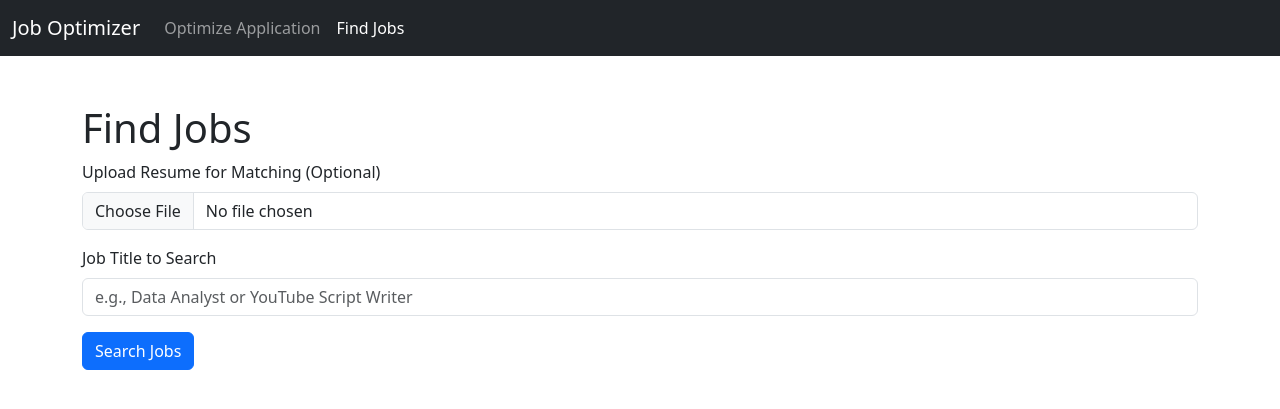
After one commit to Kenengmathias/Job-Application-Optimizer, a Flask app: page /find_jobs in a window 1280 px wide. The commit adds this page. Shown: the top 409 px of the page. Run offline with Flask 3, Linux system fonts and the light colour scheme.

Commit message:
Add Find Jobs section and improve UI with Bootstrap nav

```diff
--- a/app.py
+++ b/app.py
@@ -7,6 +7,8 @@ from jinja2 import Template
 import os
 import re
 import spacy
+import requests
+from bs4 import BeautifulSoup
 
 nltk.download('punkt')
 nltk.download('stopwords')
@@ -31,9 +33,13 @@ def parse_resume(pdf_path):
             if matches:
                 achievements.extend(matches)
         achievements = "\n".join(achievements).strip() if achievements else "No experience section found."
-        return text, achievements
+        # Extract skills section
+        skills_pattern = r"(?:Skills):?\s*.*?((?=\n[A-Z])|\Z)"
+        skills_match = re.findall(skills_pattern, text, re.DOTALL | re.IGNORECASE)
+        skills = skills_match[0].strip().split(', ') if skills_match else []
+        return text, achievements, skills
     except Exception as e:
-        return f"Error parsing resume: {e}", ""
+        return f"Error parsing resume: {e}", "", []
 
 def extract_keywords(text):
     # Expanded skill list based on resume and common job skills
@@ -55,7 +61,7 @@ def extract_keywords(text):
 
 def compare_texts(resume_keywords, job_keywords):
     missing = [k for k in job_keywords if k not in resume_keywords and max(fuzz.ratio(k, r) for r in resume_keywords) < 80]
-    return missing[:5]  # Reduced fuzz ratio threshold to 80 for better soft skill detection
+    return missing[:5]
 
 def generate_cover_letter(name, job_title, company, resume_keywords, missing_keywords, achievements):
     with open("templates/cover_letter_template.txt") as f:
@@ -75,9 +81,38 @@ def save_application(job_title, company, date, status):
     conn.commit()
     conn.close()
 
+def search_jobs(query):
+    jobs = []
+    # Upwork
+    upwork_url = f"https://www.upwork.com/search/jobs?q={query.replace(' ', '%20')}"
+    response = requests.get(upwork_url)
+    soup = BeautifulSoup(response.text, 'html.parser')
+    for job in soup.find_all('div', class_='job-tile', limit=5):
+        title = job.find('h5').text.strip() if job.find('h5') else "No title"
+        link = "https://www.upwork.com" + job.find('a')['href'] if job.find('a') else "No link"
+        jobs.append({"title": title, "link": link, "source": "Upwork"})
+    # Freelancer
+    freelancer_url = f"https://www.freelancer.com/job-search/{query.replace(' ', '-')}"
+    response = requests.get(freelancer_url)
+    soup = BeautifulSoup(response.text, 'html.parser')
+    for job in soup.find_all('div', class_='JobSearchCard-item', limit=5):
+        title = job.find('a', class_='JobSearchCard-primary-heading-link').text.strip() if job.find('a', class_='JobSearchCard-primary-heading-link') else "No title"
+        link = "https://www.freelancer.com" + job.find('a', class_='JobSearchCard-primary-heading-link')['href'] if job.find('a', class_='JobSearchCard-primary-heading-link') else "No link"
+        jobs.append({"title": title, "link": link, "source": "Freelancer"})
+    # Fiverr
+    fiverr_url = f"https://www.fiverr.com/search/gigs?query={query.replace(' ', '%20')}"
+    response = requests.get(fiverr_url)
+    soup = BeautifulSoup(response.text, 'html.parser')
+    for job in soup.find_all('div', class_='gig-card-layout', limit=5):
+        title = job.find('a', class_='gig-card-title').text.strip() if job.find('a', class_='gig-card-title') else "No title"
+        link = "https://www.fiverr.com" + job.find('a', class_='gig-card-title')['href'] if job.find('a', class_='gig-card-title') else "No link"
+        jobs.append({"title": title, "link": link, "source": "Fiverr"})
+    return jobs
+
 @app.route("/", methods=["GET", "POST"])
 def index():
     if request.method == "POST":
+        # Existing optimize logic
         resume = request.files.get("resume")
         job_desc = request.form.get("job_desc")
         name = request.form.get("name")
@@ -105,5 +140,22 @@ def index():
 
     return render_template("index.html", error=None)
 
+@app.route("/find_jobs", methods=["GET", "POST"])
+def find_jobs():
+    jobs = []
+    query = ""
+    if request.method == "POST":
+        if 'resume' in request.files and request.files['resume'].filename != '':
+            resume = request.files['resume']
+            resume_path = os.path.join(app.config['UPLOAD_FOLDER'], resume.filename)
+            resume.save(resume_path)
+            _, _, skills = parse_resume(resume_path)
+            query = ' '.join(skills) + " job"
+        else:
+            query = request.form.get("job_title", "")
+        if query:
+            jobs = search_jobs(query)
+    return render_template("find_jobs.html", jobs=jobs, query=query)
+
 if __name__ == "__main__":
     app.run(host="0.0.0.0", port=8000, debug=True)
--- /dev/null
+++ b/templates/find_jobs.html
@@ -0,0 +1,65 @@
+<!DOCTYPE html>
+<html lang="en">
+<head>
+    <meta charset="UTF-8">
+    <meta name="viewport" content="width=device-width, initial-scale=1.0">
+    <title>Find Jobs - Job Application Optimizer</title>
+    <link href="https://cdn.jsdelivr.net/npm/bootstrap@5.3.0/dist/css/bootstrap.min.css" rel="stylesheet">
+</head>
+<body>
+    <nav class="navbar navbar-expand-lg navbar-dark bg-dark">
+        <div class="container-fluid">
+            <a class="navbar-brand" href="/">Job Optimizer</a>
+            <button class="navbar-toggler" type="button" data-bs-toggle="collapse" data-bs-target="#navbarNav" aria-controls="navbarNav" aria-expanded="false" aria-label="Toggle navigation">
+                <span class="navbar-toggler-icon"></span>
+            </button>
+            <div class="collapse navbar-collapse" id="navbarNav">
+                <ul class="navbar-nav">
+                    <li class="nav-item">
+                        <a class="nav-link" href="/">Optimize Application</a>
+                    </li>
+                    <li class="nav-item">
+                        <a class="nav-link active" href="/find_jobs">Find Jobs</a>
+                    </li>
+                </ul>
+            </div>
+        </div>
+    </nav>
+    <div class="container mt-5">
+        <h1>Find Jobs</h1>
+        <form method="post" enctype="multipart/form-data">
+            <div class="mb-3">
+                <label for="resume" class="form-label">Upload Resume for Matching (Optional)</label>
+                <input type="file" class="form-control" id="resume" name="resume" accept=".pdf">
+            </div>
+            <div class="mb-3">
+                <label for="job_title" class="form-label">Job Title to Search</label>
+                <input type="text" class="form-control" id="job_title" name="job_title" placeholder="e.g., Data Analyst or YouTube Script Writer" required>
+            </div>
+            <button type="submit" class="btn btn-primary">Search Jobs</button>
+        </form>
+        {% if jobs %}
+            <h2 class="mt-4">Job Listings for "{{ query }}"</h2>
+            <table class="table table-striped">
+                <thead>
+                    <tr>
+                        <th>Title</th>
+                        <th>Source</th>
+                        <th>Link</th>
+                    </tr>
+                </thead>
+                <tbody>
+                    {% for job in jobs %}
+                        <tr>
+                            <td>{{ job.title }}</td>
+                            <td>{{ job.source }}</td>
+                            <td><a href="{{ job.link }}" target="_blank">View Job</a></td>
+                        </tr>
+                    {% endfor %}
+                </tbody>
+            </table>
+        {% endif %}
+    </div>
+    <script src="https://cdn.jsdelivr.net/npm/bootstrap@5.3.0/dist/js/bootstrap.bundle.min.js"></script>
+</body>
+</html>
```
Also changed, not shown: templates/index.html (+19 -1 lines).
